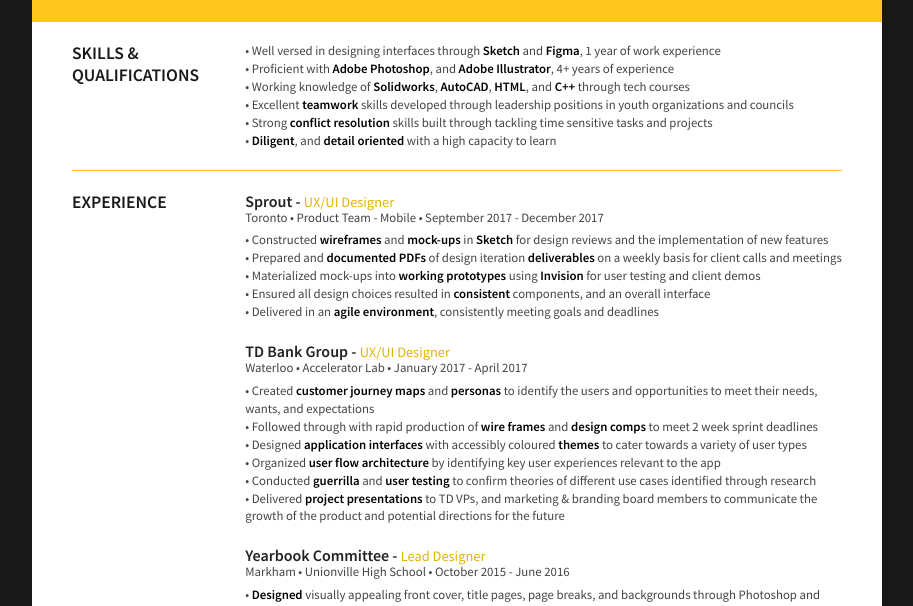
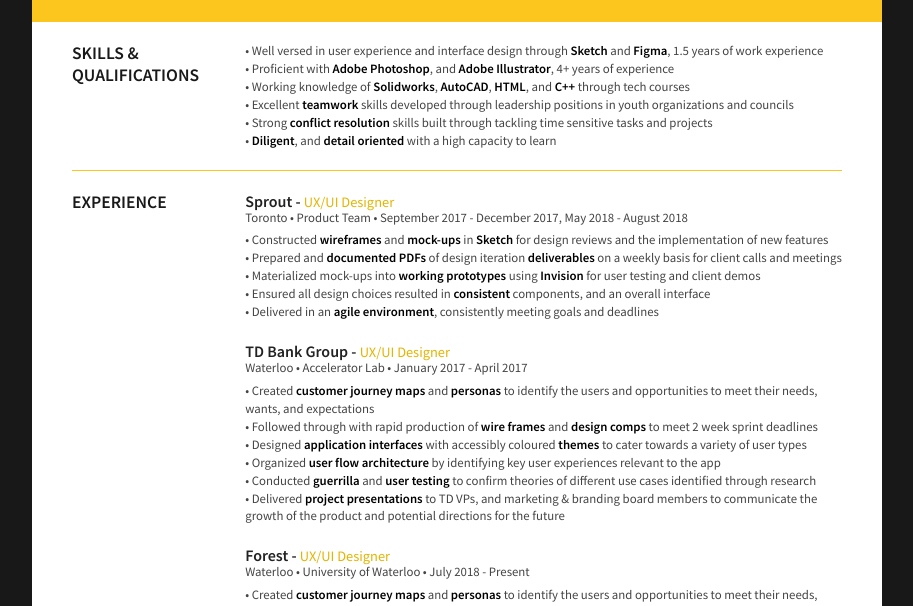
Before and after one commit to sxqian/sxqian.github.io, a plain HTML site: page index.html in a window 1280 px wide. Shown: the part 122-728 px from the top of the page, without its empty margins (183-1096 px from the left). Drawn offline with Linux system fonts and the light colour scheme.

Commit message:
Update index.html

```diff
--- a/index.html
+++ b/index.html
@@ -38,7 +38,7 @@
 
 				<div class="sectionContent">
 					<p>
-                        • Well versed in designing interfaces through <span style="font-weight: 900; color: black;">Sketch</span> and <span style="font-weight: 900; color: black;">Figma</span>, 1 year of work experience <br>
+                        • Well versed in user experience and interface design through <span style="font-weight: 900; color: black;">Sketch</span> and <span style="font-weight: 900; color: black;">Figma</span>, 1.5 years of work experience <br>
 						• Proficient with <span style="font-weight: 900; color: black;">Adobe Photoshop</span>, and <span style="font-weight: 900; color: black;">Adobe Illustrator</span>, 4+ years of experience <br>
 						• Working knowledge of <span style="font-weight: 900; color: black;">Solidworks</span>, <span style="font-weight: 900; color: black;">AutoCAD</span>, <span style="font-weight: 900; color: black;">HTML</span>, and <span style="font-weight: 900; color: black;">C++</span> through tech courses <br>
 						• Excellent <span style="font-weight: 900; color: black;">teamwork</span> skills developed through leadership positions in youth organizations and councils <br>
@@ -60,7 +60,7 @@
 
 				<article>
 					<h2>Sprout - <span style="color: #E5B400; font-weight: 500;">UX/UI Designer</span></h2>
-                    <p class="subDetails">Toronto • Product Team - Mobile • September 2017 - December 2017</p>
+                    <p class="subDetails">Toronto • Product Team • September 2017 - December 2017, May 2018 - August 2018</p>
 					<p>
                         • Constructed <span style="font-weight: 900; color: black;">wireframes</span> and <span style="font-weight: 900; color: black;">mock-ups</span> in <span style="font-weight: 900; color: black;">Sketch</span> for design reviews and the implementation of new features
                         <br>• Prepared and <span style="font-weight: 900; color: black;">documented PDFs</span> of design iteration <span style="font-weight: 900; color: black;">deliverables</span> on a weekly basis for client calls and meetings
@@ -86,6 +86,20 @@
 				</article>
 
 				<article>
+					<h2>Forest - <span style="color: #E5B400; font-weight: 500;">UX/UI Designer</span></h2>
+                    <p class="subDetails">Waterloo • University of Waterloo • July 2018 - Present</p>
+					<p>
+                        • Created <span style="font-weight: 900; color: black;">customer journey maps</span> and <span style="font-weight: 900; color: black;">personas</span> to identify the users and opportunities to meet their needs, wants, and expectations
+                        <br>• Followed through with rapid production of <span style="font-weight: 900; color: black;">wire frames</span> and <span style="font-weight: 900; color: black;">design comps</span> to meet 2 week sprint deadlines
+                        <br>• Designed <span style="font-weight: 900; color: black;">application interfaces</span> with accessibly coloured <span style="font-weight: 900; color: black;">themes</span> to cater towards a variety of user types
+			<br>• Organized <span style="font-weight: 900; color: black;">user flow architecture</span> by identifying key user experiences relevant to the app
+                        <br>• Conducted <span style="font-weight: 900; color: black;">guerrilla</span> and <span style="font-weight: 900; color: black;">user testing</span> to confirm theories of different use cases identified through research
+                        <br>• Delivered <span style="font-weight: 900; color: black;">project presentations</span> to TD VPs, and marketing & branding board members to communicate the growth of the product and potential directions for the future
+                    </p>
+
+				</article>
+
+<!--				<article>
                     <h2>Yearbook Committee - <span style="color: #E5B400; font-weight: 500;">Lead Designer</span></h2>
 					<p class="subDetails">Markham • Unionville High School • October 2015 - June 2016</p>
 					<p>
@@ -93,7 +107,7 @@
                         <br>• <span style="font-weight: 900; color: black;">Oversaw beginner designers</span> by offering guidance in adjustments of layouts and positioning to <span style="font-weight: 900; color: black;">assure continuity</span> in design and consistency of quality
                     </p>
 				</article>
-
+-->
 			</div>
 			<div class="clear"></div>
 		</section>
```
